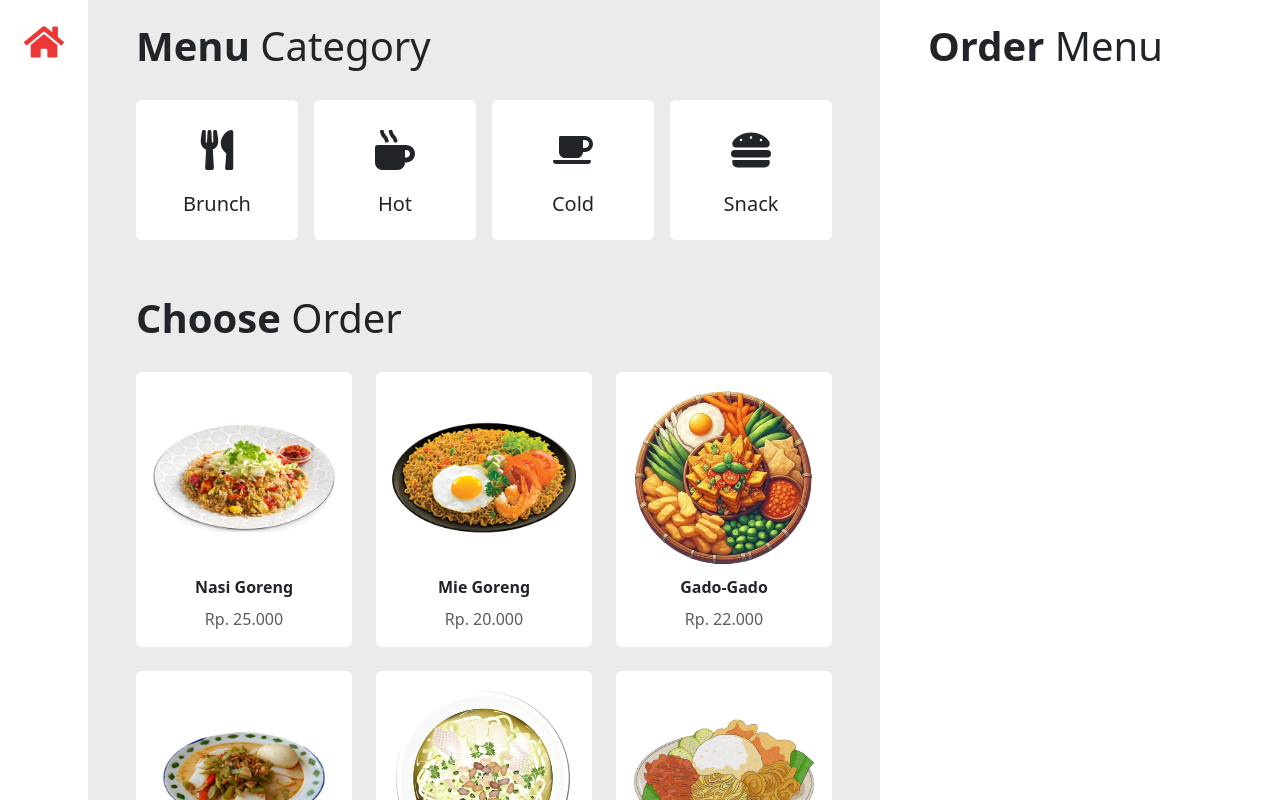
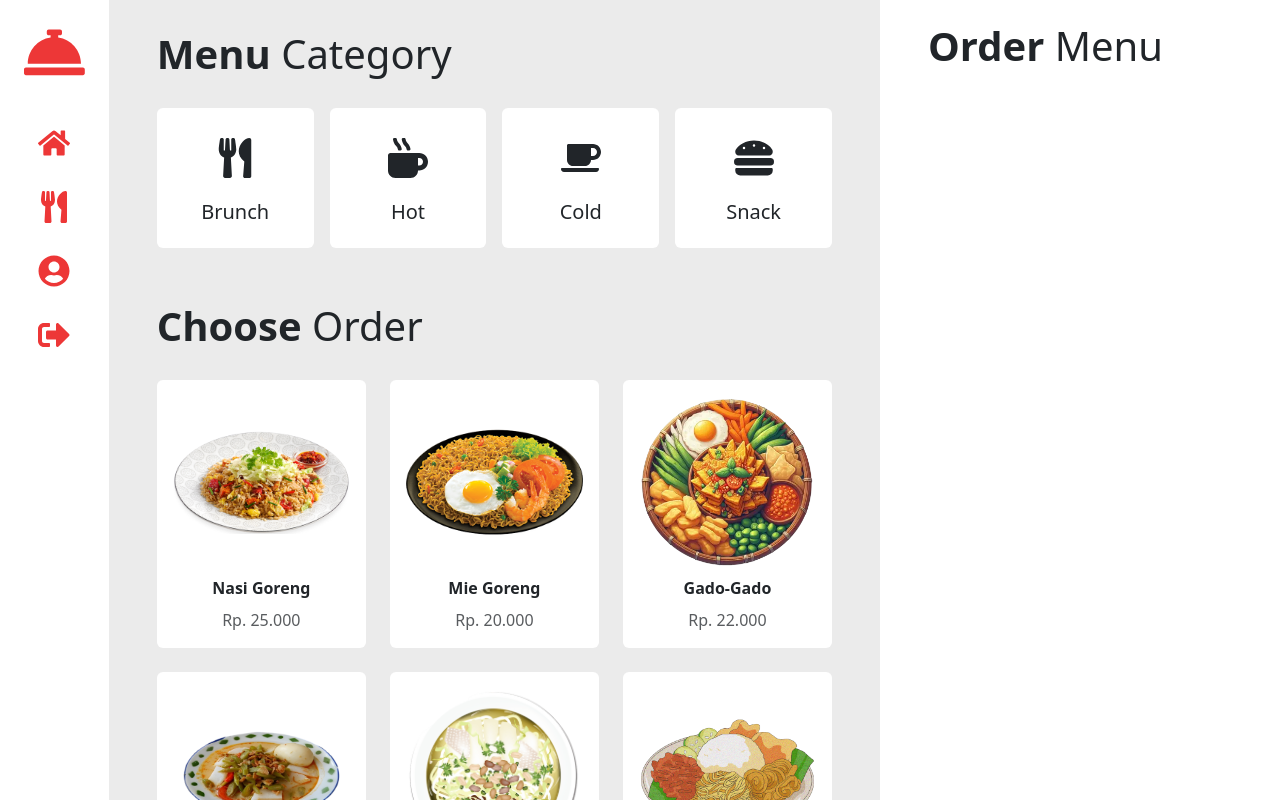
Before and after one commit to yazidhq/cashier-dashboard, a React (Vite) app: page / in a window 1280 px wide. Shown: the top 800 px of the page. Built offline with nearby package versions, Linux system fonts and the light colour scheme.

Commit message:
layouting

```diff
--- a/src/components/templates/Section.jsx
+++ b/src/components/layouts/Section.jsx
@@ -1,4 +1,4 @@
-import Sidebar from "../layouts/Sidebar";
+import Sidebar from "./Sidebar";
 
 const Section = ({ children }) => {
   return (
--- a/src/components/layouts/Sidebar.jsx
+++ b/src/components/layouts/Sidebar.jsx
@@ -1,12 +1,38 @@
-import { FaHome } from "react-icons/fa";
+import {
+  FaConciergeBell,
+  FaHome,
+  FaUtensils,
+  FaUserCircle,
+  FaSignOutAlt,
+} from "react-icons/fa";
 
 const Sidebar = () => {
   return (
     <div className="px-4">
       <ul className="list-unstyled">
-        <li className="mb-2 fs-1 mt-2">
+        <li className="mb-2 fs-1">
+          <a href="/" className="text-decoration-none text-danger icon-xlarge">
+            <FaConciergeBell />
+          </a>
+        </li>
+        <li className="mb-2 fs-2 mt-4 text-center">
           <a href="/" className="text-decoration-none text-danger">
             <FaHome />
+          </a>
+        </li>
+        <li className="mb-2 fs-2 mt-3 text-center">
+          <a href="/" className="text-decoration-none text-danger">
+            <FaUtensils />
+          </a>
+        </li>
+        <li className="mb-2 fs-2 mt-3 text-center">
+          <a href="/" className="text-decoration-none text-danger">
+            <FaUserCircle />
+          </a>
+        </li>
+        <li className="mb-2 fs-2 mt-3 text-center">
+          <a href="/" className="text-decoration-none text-danger">
+            <FaSignOutAlt />
           </a>
         </li>
       </ul>
--- a/src/index.css
+++ b/src/index.css
@@ -17,3 +17,7 @@
   transform: scale(1.05);
   transition: transform 0.3s ease;
 }
+
+.icon-xlarge {
+  font-size: 3.8rem;
+}
--- a/src/pages/DashboardPage.jsx
+++ b/src/pages/DashboardPage.jsx
@@ -2,7 +2,7 @@ import { useEffect, useState } from "react";
 import Category from "../components/category/Category";
 import Products from "../components/product/Products";
 import Orders from "../components/orders/Orders";
-import Section from "../components/templates/Section";
+import Section from "../components/layouts/Section";
 
 const DashboardPage = () => {
   const order = JSON.parse(localStorage.getItem("order"));
@@ -64,7 +64,7 @@ const DashboardPage = () => {
 
   return (
     <Section>
-      <div className="flex-grow-1 px-5 pt-3 bg-light">
+      <div className="flex-grow-1 px-5 pt-4 bg-light">
         <Category handleCategory={handleCategory} />
         <Products showCategory={showCategory} handleAddOrder={handleAddOrder} />
       </div>
```
